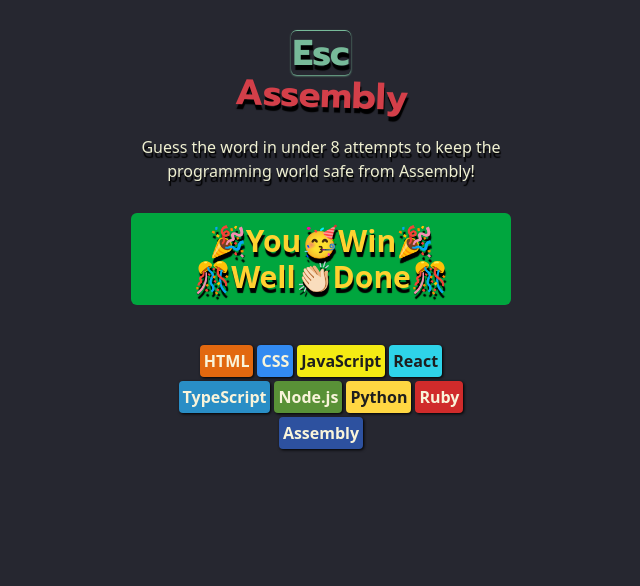
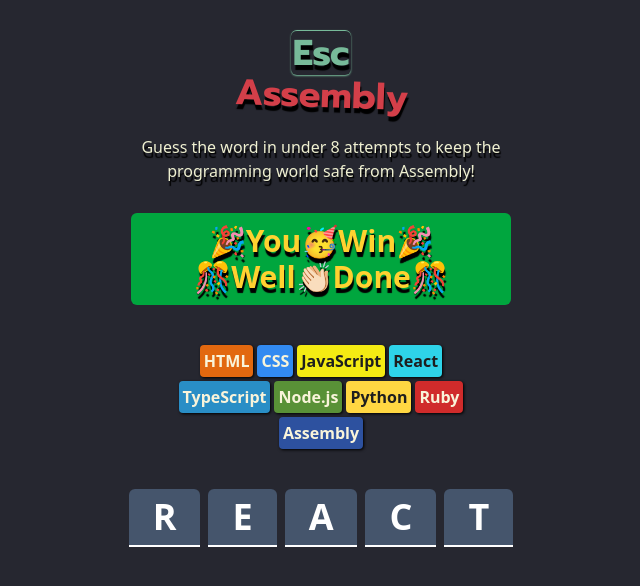
Before and after one commit to brancore87/esc-assembly, a React (Vite) app: page / in a window 1280 px wide. Shown: the top 586 px of the page, without its empty margins (319-959 px from the left). Built offline with nearby package versions, Linux system fonts and the light colour scheme.

Commit message:
added word display section

```diff
--- a/src/App.jsx
+++ b/src/App.jsx
@@ -1,4 +1,4 @@
-import React from "react";
+import React, { useState } from "react";
 import Title from "./components/Title";
 import Description from "./components/Description";
 import Status from "./components/Status";
@@ -6,6 +6,19 @@
 import languages from "./languages";
 
 export default function EscAssembly() {
+  const [currentWord, setCurrentWord] = useState("react");
+
+  const arrToString = currentWord.split("");
+
+  const wordElements = arrToString.map((word, id) => (
+    <span
+      key={id}
+      className="bg-slate-600 rounded-t-md mx-1 border-b-2 border-white px-[24px] py-2 "
+    >
+      {word.toUpperCase()}
+    </span>
+  ));
+
   return (
     <div className="flex min-h-screen bg-[#262730] items-center flex-col">
       <header>
@@ -25,6 +38,9 @@
           />
         ))}
       </div>
+      <span className="text-white font-bold text-4xl w-full  flex items-center justify-center">
+        {wordElements}
+      </span>
     </div>
   );
 }
```
